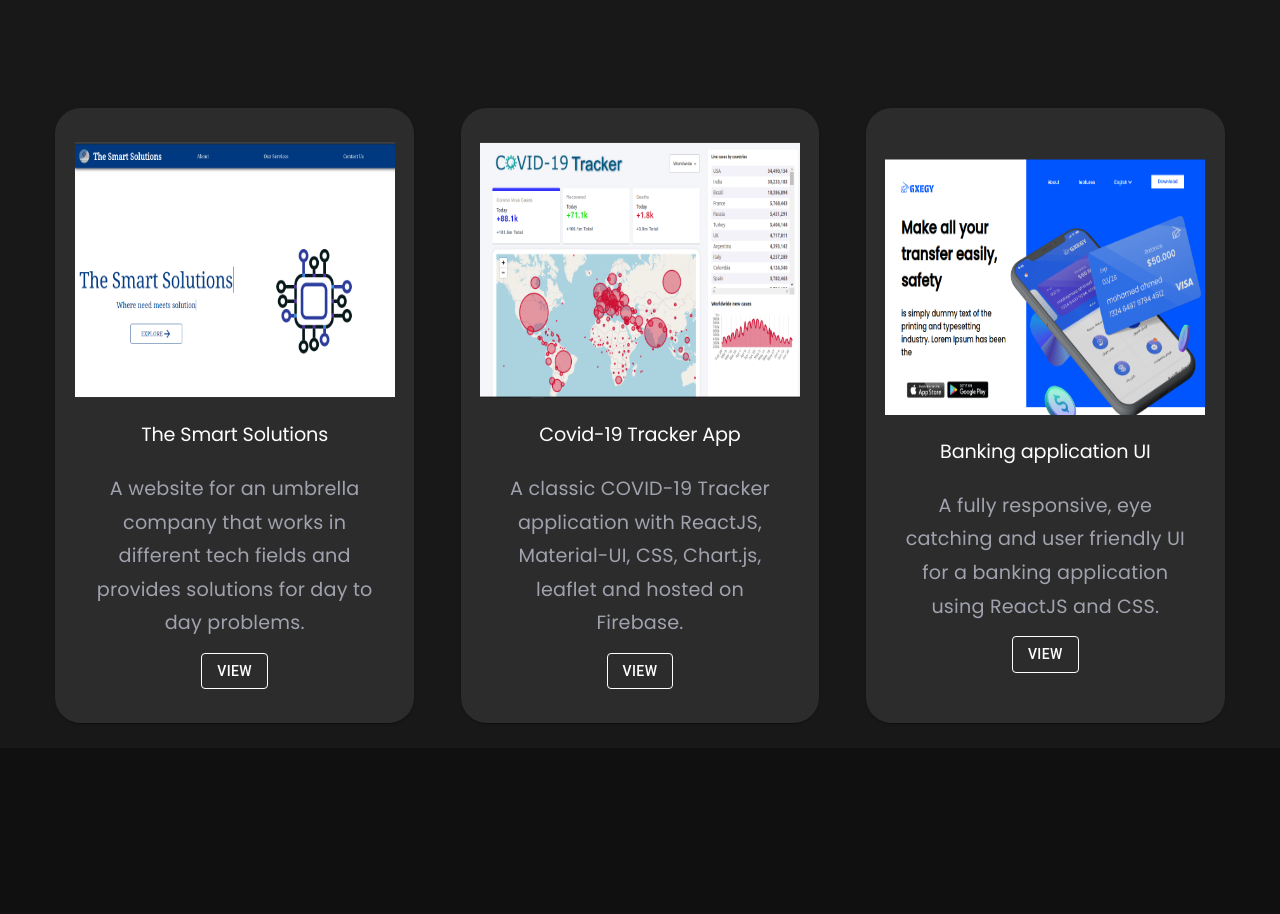
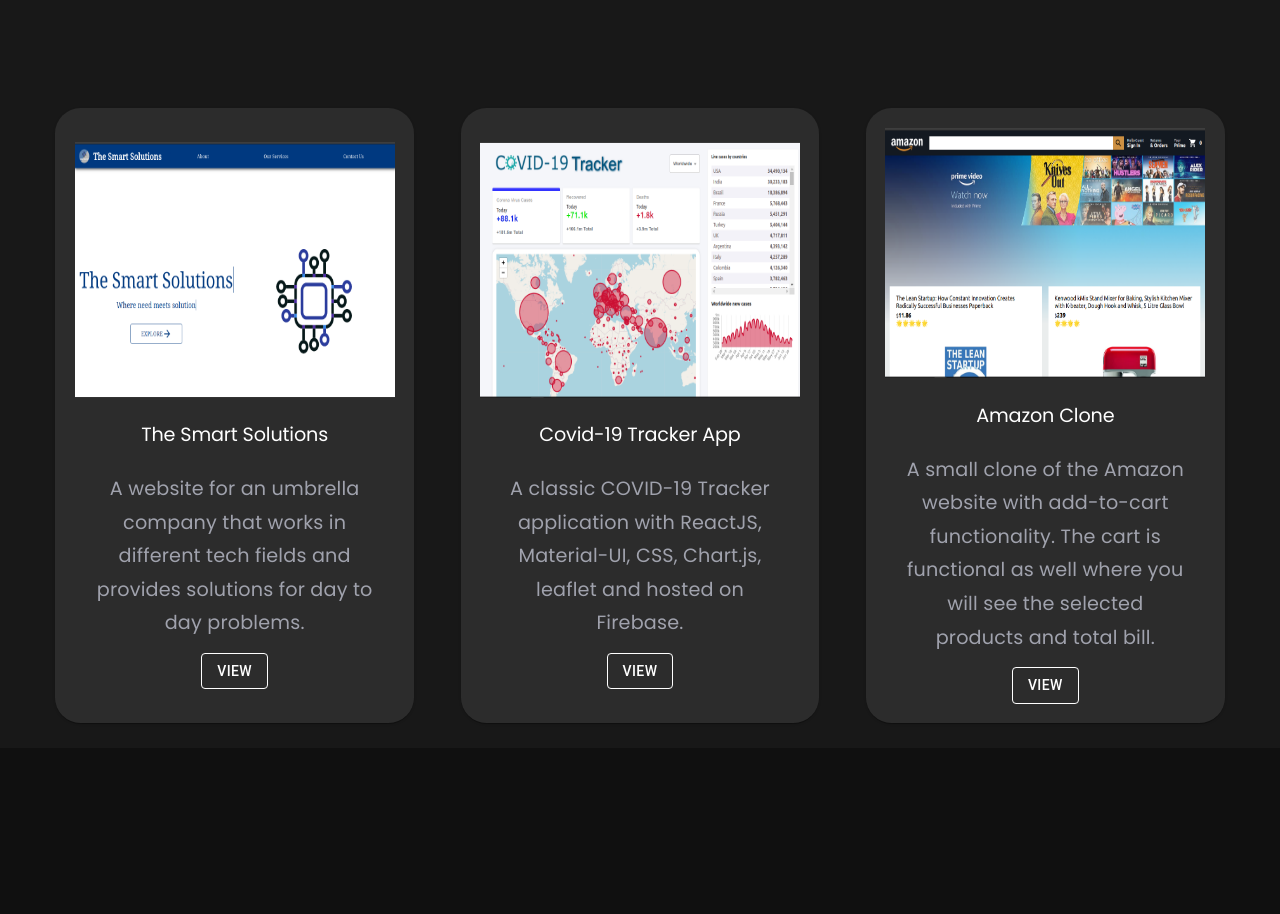
Before and after one commit to faiz260/My-Portfolio, a React (Create React App) app: page / in a window 1280 px wide. Shown: the part 4040-4954 px from the top of the page. Built offline with nearby package versions, Linux system fonts and the light colour scheme.

Commit message:
Project added

```diff
--- a/src/Components/Portfolio/Portfolio.jsx
+++ b/src/Components/Portfolio/Portfolio.jsx
@@ -5,7 +5,6 @@
 import Slide from "react-reveal/Slide";
 
 function Service() {
-
   return (
     <div className="portfolio" id="Portfolio">
       <div className="portfolio_header">
@@ -69,18 +68,19 @@
           </Paper>
           <Paper variant={2} className="portfolio_card">
             <img
-              src="/Images/Screenshot from 2021-07-01 23-45-03.png"
+              src="/Images/app-back.png"
               className="portfolio_card_img"
             ></img>
             <Typography variant="h2" className="portfolio_card_head">
-              Banking application UI
+              Amazon Clone
             </Typography>
             <Typography variant="subtitle1" className="portfolio_card_text">
-              A fully responsive, eye catching and user friendly UI for a
-              banking application using ReactJS and CSS.
+              A small clone of the Amazon website with add-to-cart
+              functionality. The cart is functional as well where you will see
+              the selected products and total bill.
             </Typography>
             <Button
-              href="https://banking-app-ui.netlify.app/"
+              href="https://clone-5145b.web.app/"
               target="_blank"
               variant="outlined"
               className="portfolio_card_btn"
```
